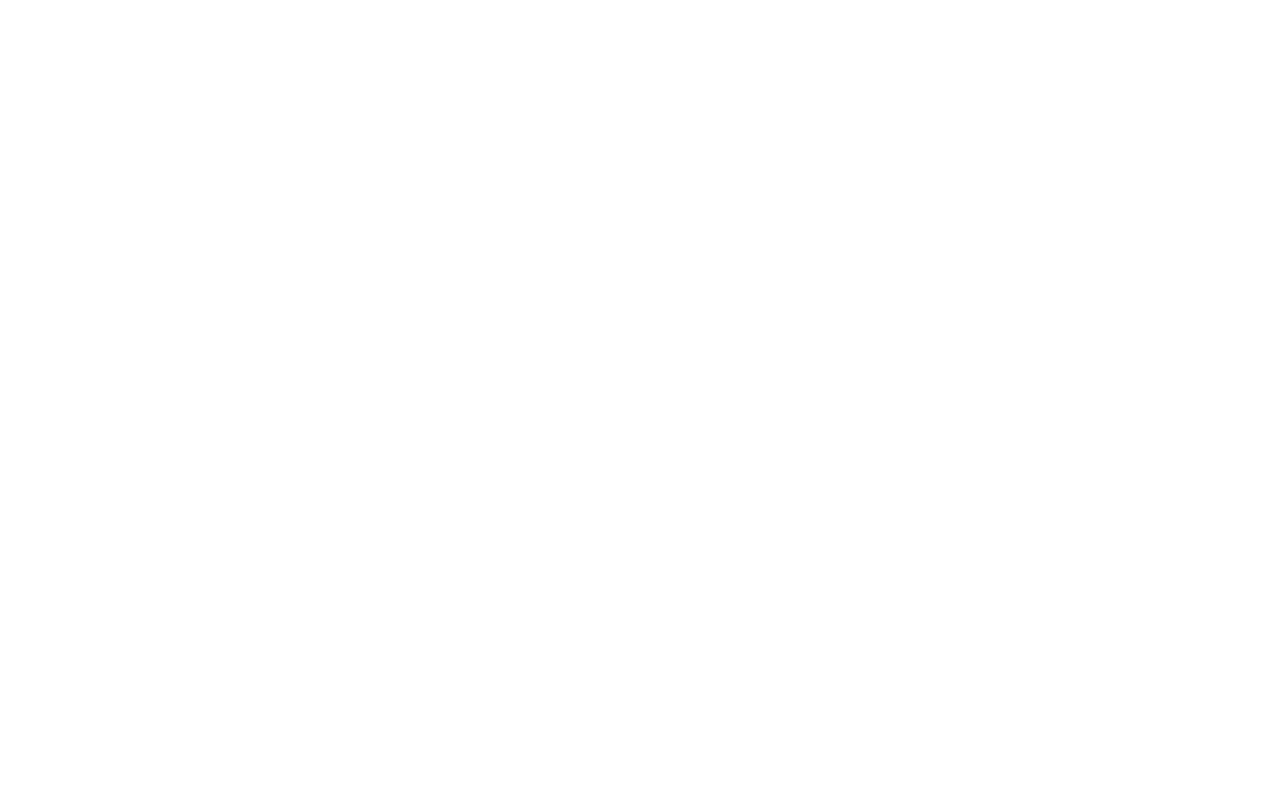
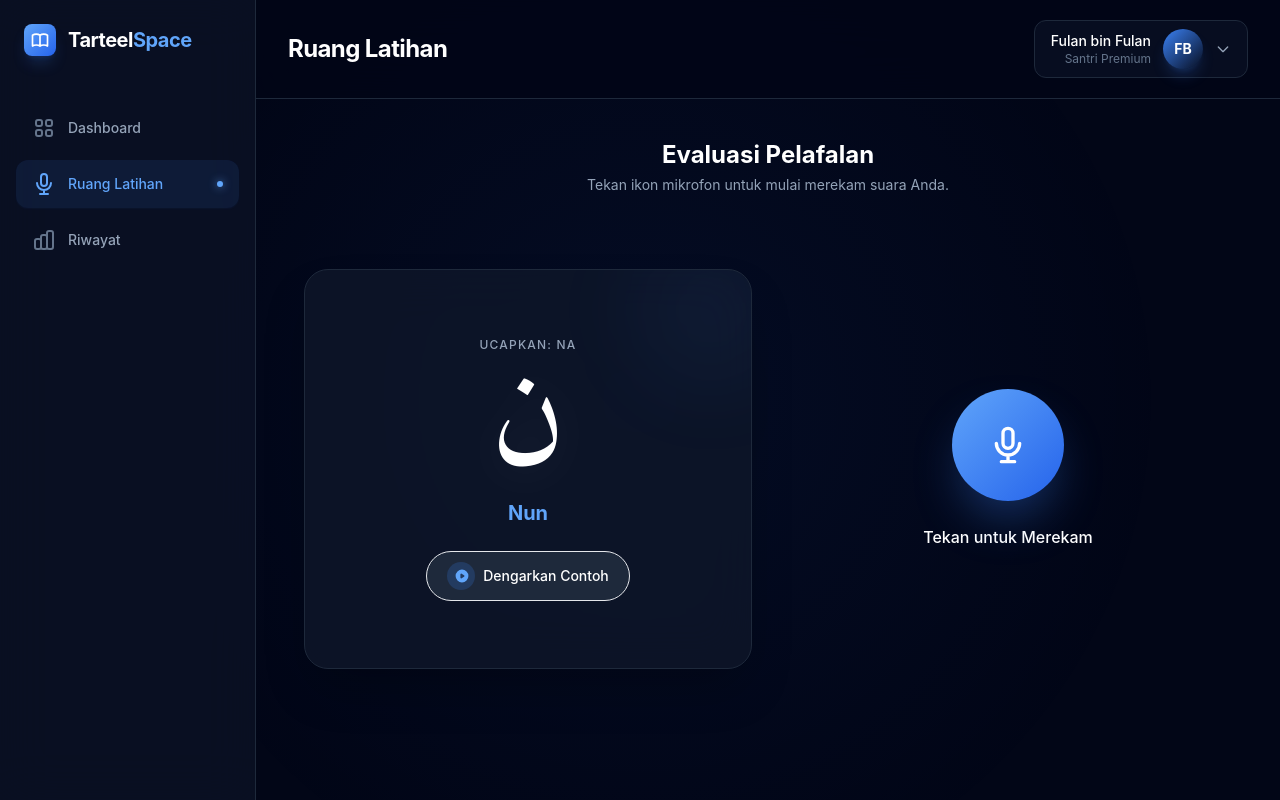
Before and after one commit to RizalHaryaputra/tarteel-space-frontend, a Nuxt app: page /dashboard/practice in a window 1280 px wide. Before the commit this address had no page. Built offline with nearby package versions, Linux system fonts and the light colour scheme.

Commit message:
feat: add practice page for pronunciation evaluation with audio recording and feedback UI

```diff
--- /dev/null
+++ b/app/pages/dashboard/practice.vue
@@ -0,0 +1,200 @@
+<script setup lang="ts">
+import { ref } from 'vue'
+
+definePageMeta({
+  layout: 'dashboard'
+})
+
+// State
+const targetLetter = {
+  arabic: 'ن',
+  transliteration: 'Nun',
+  instruction: 'Ucapkan: NA'
+}
+
+const isRecording = ref(false)
+const isProcessing = ref(false)
+const showResult = ref(false)
+
+const evaluationResult = ref({
+  score: 0,
+  feedback: '',
+  color: ''
+})
+
+const toggleRecording = () => {
+  if (isRecording.value) {
+    // Stop recording
+    isRecording.value = false
+    processAudio()
+  } else {
+    // Start recording
+    showResult.value = false
+    isRecording.value = true
+  }
+}
+
+const processAudio = () => {
+  isProcessing.value = true
+
+  // Mock processing delay
+  setTimeout(() => {
+    isProcessing.value = false
+
+    // Mock result (Randomize for demo purposes)
+    const mockScore = Math.floor(Math.random() * 40) + 60 // 60 to 99
+    evaluationResult.value.score = mockScore
+
+    if (mockScore >= 90) {
+      evaluationResult.value.feedback = 'Sempurna! Makhraj sangat jelas.'
+      evaluationResult.value.color = 'text-green-400'
+    } else if (mockScore >= 75) {
+      evaluationResult.value.feedback = 'Bagus. Perhatikan panjang pendeknya.'
+      evaluationResult.value.color = 'text-yellow-400'
+    } else {
+      evaluationResult.value.feedback = 'Perlu perbaikan. Dengar referensi lagi.'
+      evaluationResult.value.color = 'text-red-400'
+    }
+
+    showResult.value = true
+  }, 2000)
+}
+
+const playReferenceAudio = () => {
+  // TODO: Integrate actual audio playback
+  console.log('Playing reference audio for', targetLetter.transliteration)
+}
+</script>
+
+<template>
+  <div class="h-full flex flex-col max-w-5xl mx-auto px-2 pb-4">
+
+    <!-- Header Area (Compact) -->
+    <div class="text-center mb-6 shrink-0">
+      <h2 class="text-2xl font-bold text-white mb-1">Evaluasi Pelafalan</h2>
+      <p class="text-sm text-slate-400">Tekan ikon mikrofon untuk mulai merekam suara Anda.</p>
+    </div>
+
+    <!-- Main Content: Takes remaining height, max height 500px, 2 columns -->
+    <div class="flex-1 min-h-0 grid grid-cols-1 md:grid-cols-2 gap-8 items-center max-h-[500px] w-full">
+
+      <!-- Left Column: Target Letter Card -->
+      <div class="h-full max-h-[400px] w-full bg-dark-900/80 backdrop-blur-xl border border-dark-800 rounded-3xl p-6 flex flex-col items-center justify-center relative overflow-hidden shadow-2xl">
+        <!-- Decoration -->
+        <div class="absolute -top-10 -right-10 w-40 h-40 bg-primary-500/5 rounded-full blur-2xl pointer-events-none"></div>
+
+        <div class="text-slate-400 text-xs font-medium mb-2 uppercase tracking-widest">{{ targetLetter.instruction }}</div>
+
+        <div class="leading-none font-arabic text-white mb-2 drop-shadow-[0_0_25px_rgba(255,255,255,0.1)]" style="font-size: 130px;">
+          {{ targetLetter.arabic }}
+        </div>
+
+        <div class="text-xl font-bold text-primary-400 mb-6">{{ targetLetter.transliteration }}</div>
+
+        <!-- Audio Reference Button -->
+        <button
+          @click="playReferenceAudio"
+          class="flex items-center gap-2 px-5 py-2.5 bg-dark-800 hover:bg-dark-700 text-white rounded-full transition-colors border border-dark-700 hover:border-primary-500/50 group"
+        >
+          <div class="w-7 h-7 rounded-full bg-primary-500/20 flex items-center justify-center group-hover:bg-primary-500 group-hover:text-white transition-colors text-primary-400">
+            <svg xmlns="http://www.w3.org/2000/svg" class="h-4 w-4 ml-0.5" viewBox="0 0 20 20" fill="currentColor">
+              <path fill-rule="evenodd" d="M10 18a8 8 0 100-16 8 8 0 000 16zM9.555 7.168A1 1 0 008 8v4a1 1 0 001.555.832l3-2a1 1 0 000-1.664l-3-2z" clip-rule="evenodd" />
+            </svg>
+          </div>
+          <span class="text-sm font-medium">Dengarkan Contoh</span>
+        </button>
+      </div>
+
+      <!-- Right Column: Action Area -->
+      <div class="h-full max-h-[400px] w-full flex flex-col items-center justify-center relative">
+
+        <!-- Processing State -->
+        <div v-if="isProcessing" class="flex flex-col items-center justify-center animate-fade-in w-full">
+          <div class="w-20 h-20 relative flex items-center justify-center mb-4">
+            <div class="absolute inset-0 border-4 border-dark-800 rounded-full"></div>
+            <div class="absolute inset-0 border-4 border-primary-500 rounded-full border-t-transparent animate-spin"></div>
+            <svg xmlns="http://www.w3.org/2000/svg" class="h-6 w-6 text-primary-400 animate-pulse" fill="none" viewBox="0 0 24 24" stroke="currentColor">
+              <path stroke-linecap="round" stroke-linejoin="round" stroke-width="2" d="M19.428 15.428a2 2 0 00-1.022-.547l-2.387-.477a6 6 0 00-3.86.517l-.318.158a6 6 0 01-3.86.517L6.05 15.21a2 2 0 00-1.806.547M8 4h8l-1 1v5.172a2 2 0 00.586 1.414l5 5c1.26 1.26.367 3.414-1.415 3.414H4.828c-1.782 0-2.674-2.154-1.414-3.414l5-5A2 2 0 009 10.172V5L8 4z" />
+            </svg>
+          </div>
+          <p class="text-white font-medium">Menganalisis pelafalan...</p>
+        </div>
+
+        <!-- Evaluation Result -->
+        <div v-else-if="showResult" class="w-full bg-dark-900/60 backdrop-blur-xl border border-dark-800 rounded-3xl p-6 flex flex-col items-center text-center animate-slide-up shadow-[0_10px_40px_rgba(0,0,0,0.5)]">
+          <p class="text-xs text-slate-400 mb-1 uppercase tracking-widest font-medium">Skor Akurasi</p>
+          <div class="text-5xl font-bold mb-3 flex items-baseline gap-1" :class="evaluationResult.color">
+            {{ evaluationResult.score }}<span class="text-xl">%</span>
+          </div>
+          <div class="bg-dark-950 px-4 py-3 rounded-xl border border-dark-800 mb-6 w-full min-h-[60px] flex items-center justify-center">
+            <p class="text-white font-medium text-sm">{{ evaluationResult.feedback }}</p>
+          </div>
+
+          <div class="flex gap-3 w-full">
+            <button @click="showResult = false" class="flex-1 py-2.5 px-3 bg-dark-800 hover:bg-dark-700 text-white text-sm font-medium rounded-xl transition-colors border border-dark-700">
+              Coba Lagi
+            </button>
+            <button class="flex-1 py-2.5 px-3 bg-primary-500 hover:bg-primary-600 text-white text-sm font-medium rounded-xl transition-colors shadow-lg shadow-primary-500/25">
+              Lanjut
+            </button>
+          </div>
+        </div>
+
+        <!-- Recording Control -->
+        <div v-else class="flex flex-col items-center animate-fade-in w-full">
+
+          <div class="relative w-28 h-28 flex items-center justify-center">
+            <!-- Wave Animations -->
+            <div v-if="isRecording" class="absolute inset-0 pointer-events-none">
+              <div class="w-full h-full rounded-full border-2 border-red-500/60 animate-ping absolute inset-0" style="animation-duration: 1.5s;"></div>
+              <div class="w-full h-full rounded-full border-2 border-red-500/40 animate-ping absolute inset-0" style="animation-duration: 2s; animation-delay: 0.5s;"></div>
+              <div class="w-full h-full rounded-full border-2 border-red-500/20 animate-ping absolute inset-0" style="animation-duration: 2.5s; animation-delay: 1s;"></div>
+            </div>
+
+            <button
+              @click="toggleRecording"
+              class="relative z-10 w-full h-full rounded-full flex items-center justify-center transition-all duration-300 transform active:scale-95 shadow-2xl"
+              :class="isRecording ? 'bg-red-500 shadow-red-500/40 hover:bg-red-600' : 'bg-gradient-to-br from-primary-400 to-primary-600 shadow-primary-500/40 hover:scale-105'"
+            >
+              <svg v-if="!isRecording" xmlns="http://www.w3.org/2000/svg" class="h-10 w-10 text-white" fill="none" viewBox="0 0 24 24" stroke="currentColor" stroke-width="2">
+                <path stroke-linecap="round" stroke-linejoin="round" d="M19 11a7 7 0 01-7 7m0 0a7 7 0 01-7-7m7 7v4m0 0H8m4 0h4m-4-8a3 3 0 01-3-3V5a3 3 0 116 0v6a3 3 0 01-3 3z" />
+              </svg>
+              <svg v-else xmlns="http://www.w3.org/2000/svg" class="h-10 w-10 text-white animate-pulse" fill="none" viewBox="0 0 24 24" stroke="currentColor" stroke-width="2">
+                <path stroke-linecap="round" stroke-linejoin="round" d="M21 12a9 9 0 11-18 0 9 9 0 0118 0z" />
+                <path stroke-linecap="round" stroke-linejoin="round" d="M9 10a1 1 0 011-1h4a1 1 0 011 1v4a1 1 0 01-1 1h-4a1 1 0 01-1-1v-4z" />
+              </svg>
+            </button>
+          </div>
+
+          <p class="mt-6 text-base font-medium text-white min-h-[24px] text-center">
+            {{ isRecording ? 'Mendengarkan... (Tekan untuk stop)' : 'Tekan untuk Merekam' }}
+          </p>
+        </div>
+
+      </div>
+    </div>
+  </div>
+</template>
+
+<style scoped>
+@import url('https://fonts.googleapis.com/css2?family=Amiri&display=swap');
+.font-arabic {
+  font-family: 'Amiri', serif;
+}
+
+@keyframes fade-in {
+  from { opacity: 0; }
+  to { opacity: 1; }
+}
+.animate-fade-in {
+  animation: fade-in 0.3s ease-out forwards;
+}
+
+@keyframes slide-up {
+  from { opacity: 0; transform: translateY(20px); }
+  to { opacity: 1; transform: translateY(0); }
+}
+.animate-slide-up {
+  animation: slide-up 0.4s ease-out forwards;
+}
+</style>
```
